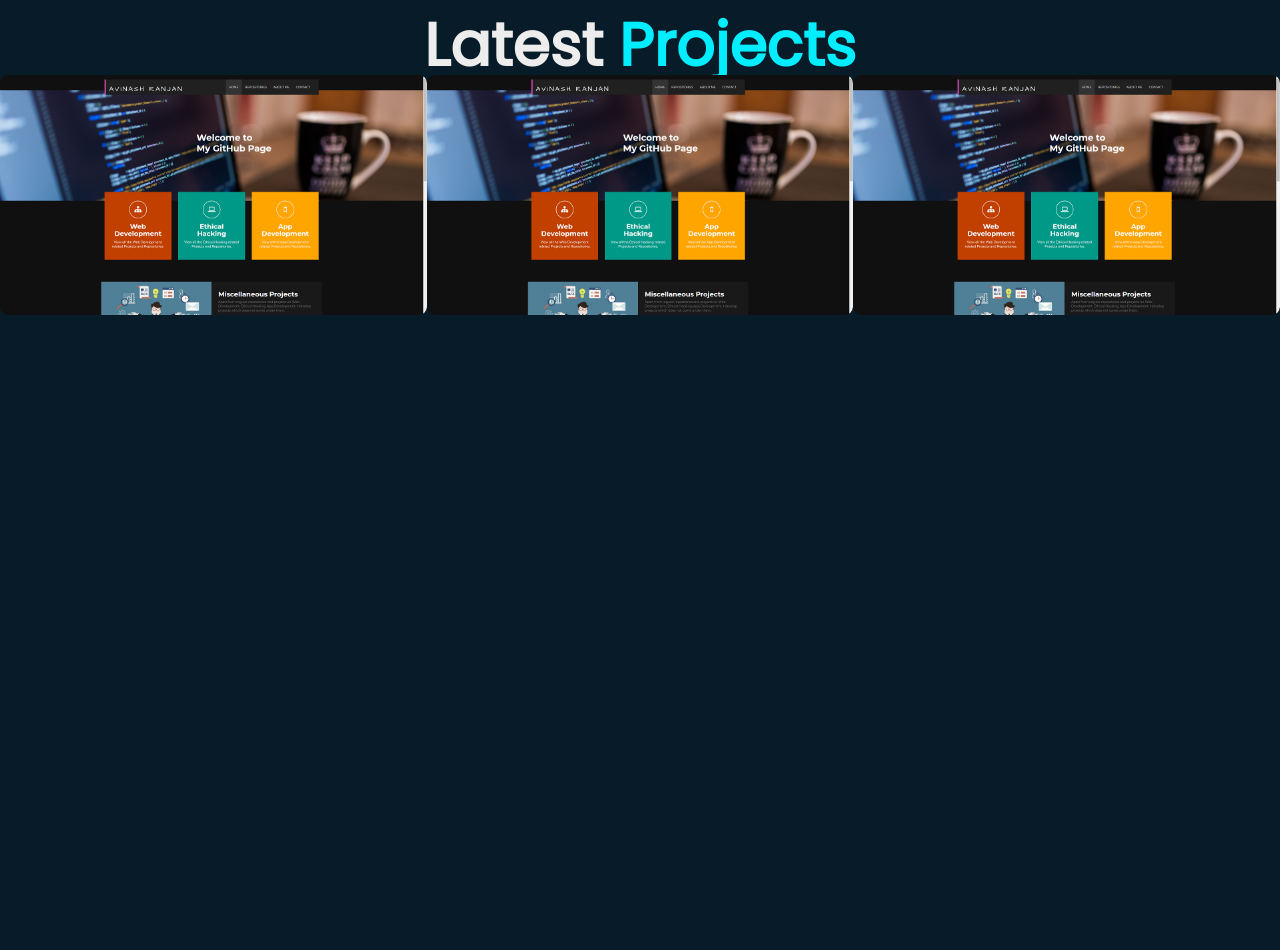
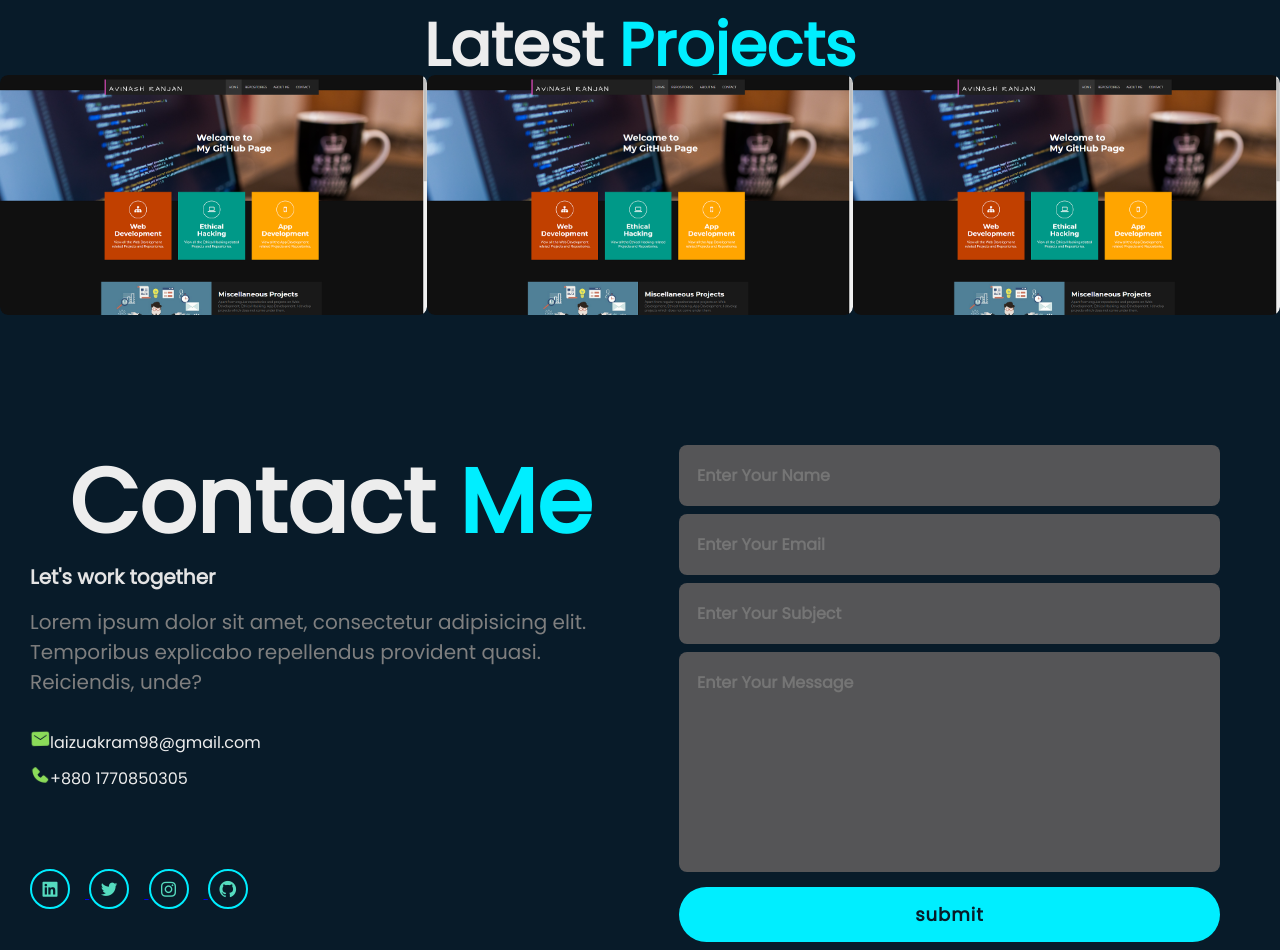
Before and after one commit to laizuakram1/Responsive-portfolio, a plain HTML site: page index.html in a window 1280 px wide. Shown: the part 3414-4364 px from the top of the page. Before the commit the page ends 3729 px from the top, so only its background shows below. Drawn offline with nearby package versions, Linux system fonts and the light colour scheme.

Commit message:
complete contact form

```diff
--- a/index.html
+++ b/index.html
@@ -233,6 +233,45 @@
         </div>
     </section>
 
+    <!--contact section start here-->
+    <section class="contact" id="contact">
+        <div class="contact-text">
+            <h2>Contact <span>Me</span></h2>
+            <h4>Let's work together</h4>
+            <p>Lorem ipsum dolor sit amet, consectetur adipisicing elit. Temporibus explicabo repellendus provident quasi. Reiciendis, unde?</p>
+            <div class="contact-list">
+                <li><i class='bx bxs-envelope bx-tada' style='color:rgba(153,241,94,0.9)'  ></i>laizuakram98@gmail.com</li>
+                <li><i class='bx bxs-phone bx-tada' style='color:rgba(153,241,94,0.9)' ></i>+880 1770850305</li>
+            </div>
+            <div class="contact-icons">
+                <a href="#">
+                    <i class='bx bxl-linkedin-square bx-tada' style='color:rgba(94,241,207,0.9)' ></i>
+                </a>
+                <a href="#">
+                    <i class='bx bxl-twitter bx-tada' style='color:rgba(94,241,207,0.9)' ></i>
+                </a>
+                <a href="#">
+                    <i class='bx bxl-instagram bx-tada' style='color:rgba(94,241,207,0.9)' ></i>
+                </a>
+                <a href="#">
+                    <i class='bx bxl-github bx-tada' style='color:rgba(94,241,207,0.9)' ></i>
+                </a>
+            </div>
+        </div>
+
+        <div class="contact-form">
+            <form action="">
+                <input type="text" placeholder="Enter Your Name" required>
+                <input type="email" placeholder="Enter Your Email" required>
+
+                <input type="text" placeholder="Enter Your Subject">
+                <textarea name="" id="" cols="40" rows="10" placeholder="Enter Your Message"></textarea>
+
+                <input type="submit" value="submit" class="send">
+            </form>
+        </div>
+    </section>
+
     <script src="./main.js"></script>
 </body>
 </html>
--- a/style.css
+++ b/style.css
@@ -532,6 +532,125 @@ svg{
 }
 
 
+/* contact section css start here */
+.contact{
+    display: grid;
+    grid-template-columns: repeat(2, 1fr);
+    gap: 3rem;
+    margin-top: 130px;
+    padding-left:30px;
+    align-items: center;
+}
+.contact-text h2{
+    font-size: 90px;
+    text-align: center;
+    line-height: 1;
+}
+.contact-text h2 span{
+    color:#0ef;
+}
+.contact-text h4{
+    font-size: 20px;
+    font-weight: 600;
+    margin:15px 0;
+    color:rgb(228,228,228);
+}
+.contact-text p{
+    font-size: 20px;
+    line-height: 30px;
+    margin-bottom: 2rem;
+    color:rgb(127,127,127);
+}
+.contact-list{
+    margin-bottom:3rem;
+}
+.contact-list li{
+    margin-bottom: 10px;
+    display: block;
+}
+.contact-list i{
+    font-size: 20px;
+    font-weight: 600;
+    color:#0ef;
+    display: inline block;
+    transition: all 0.40s ease;
+}
+.contact-list li a:hover{
+    transform:scale(1.01) translateY(-5px);
+    color:#0ef;
+}
+.contact-icons i{
+    width:40px;
+    height:40px;
+    font-size:20px;
+    color:#0ef;
+    text-decoration: none;
+    margin:30px 15px 30px 0;
+    display:inline flex;
+    align-items: center;
+    justify-content: center;
+    background: transparent;
+    border: 2px solid #0ef;
+    border-radius: 50%;
+    transition:0.5s ease;
+    opacity: 0;
+    animation:slideLeft 1s ease forwards;
+    animation-delay: calc(.2s * var(--i));
+}
+.contact-icons i:hover{
+    background: transparent;
+    color: black;
+    box-shadow: 0 0 20px #0ef;
+}
+.contact-form form{
+    position:relative;
+}
+.contact-form form input,form textarea{
+    border:none;
+    outline:none;
+    width:90%;
+    padding:18px;
+    background: #555557;
+    color:#000;
+    font-size:1rem;
+    font-weight:600;
+    margin-bottom:0.5rem;
+    border-radius:0.5rem;
+}
+.contact-form textarea{
+    height:220px;
+    resize:none;
+}
+.contact-form .send{
+    display: inline-block;
+    text-decoration: none;
+    background-color: #0ef;
+    color:#081b29;
+    padding:14px 60px;
+    border-radius:40px;
+    font-size: 18px;
+    font-weight: 600;
+    letter-spacing: 1px;
+    opacity: 0;
+    animation: slideTop 1s ease forwards;
+    animation-delay: .7s;
+}
+.contact-form .send:hover{
+    box-shadow:0 0 5px cyan,
+    0 0 25px cyan, 0 0 50px cyan,
+    0 0 100px cyan, 0 0 200px cyan;
+}
+
+
+
+
+
+
+
+
+
+
+
 
 
 
```
